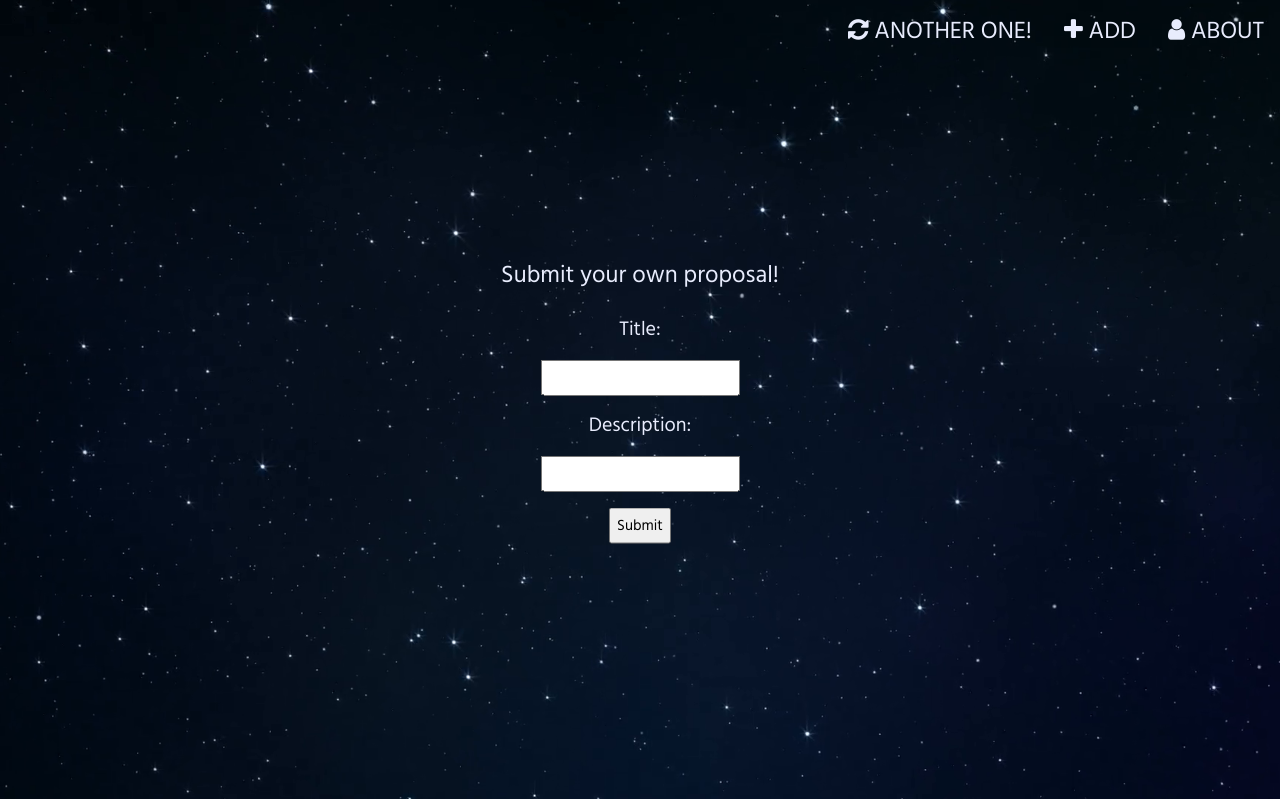
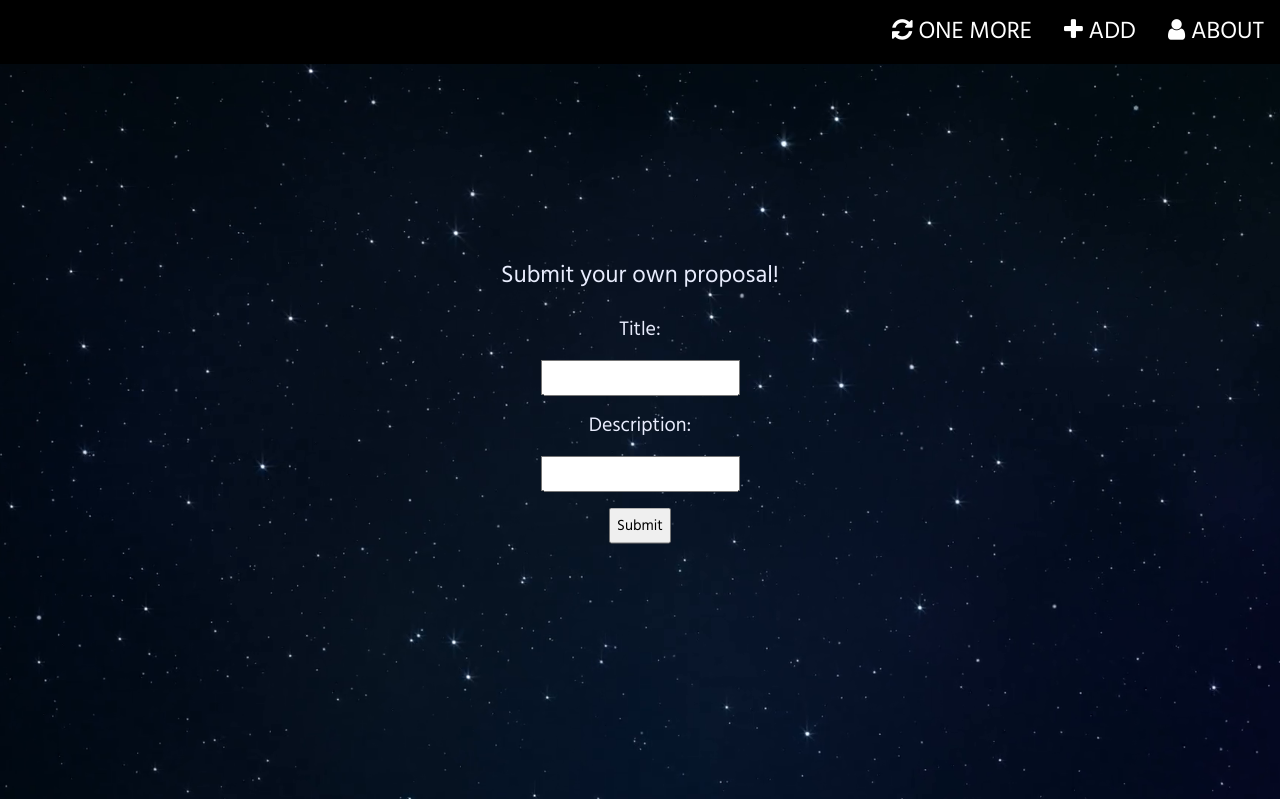
Before and after one commit to naslundx/nomansguy, a Flask app: page /add in a window 1280 px wide. Shown: the top 799 px of the page. Run offline with Flask 2, Linux system fonts and the light colour scheme.

Commit message:
Menu on about

```diff
--- a/static/puns.txt
+++ b/static/puns.txt
@@ -25,3 +25,4 @@ Woman cry,Bob Marley's lesser-known song
 Gnome and spy,The short infiltrator
 No man's sigh,The hot new thing all the kids are talking about
 Roman spy,The infiltrator Asterix & Obelix never found
+No tan cry,The girl who failed at the beauty salon
--- a/templates/add.html
+++ b/templates/add.html
@@ -70,11 +70,16 @@ body, html {
 
 <!-- Navbar (sit on top) -->
 <div class="w3-top">
-  <div class="w3-bar" id="myNavbar">
-    <a href="#about" class="w3-bar-item w3-button w3-right w3-xlarge"><i class="fa fa-user"></i> ABOUT</a>
-    <a href="/add" class="w3-bar-item w3-button w3-right w3-xlarge"><i class="fa fa-plus"></i> ADD</a>
-    <a href="/" class="w3-bar-item w3-button w3-right w3-xlarge"><i class="fa fa-refresh"></i> ANOTHER ONE!</a>
-  </div>
+    <div class="w3-bar w3-black w3-hide-small" id="myNavbar">
+      <a href="#about" class="w3-bar-item w3-button w3-right w3-xlarge"><i class="fa fa-user"></i> ABOUT</a>
+      <a href="/add" class="w3-bar-item w3-button w3-right w3-xlarge"><i class="fa fa-plus"></i> ADD</a>
+      <a href="/" class="w3-bar-item w3-button w3-right w3-xlarge"><i class="fa fa-refresh"></i> ONE MORE</a>
+    </div>
+    <div class="w3-bar w3-black w3-hide-medium w3-hide-large" id="myNavbar">
+      <a href="#about" class="w3-bar-item w3-button w3-right w3-large"><i class="fa fa-user"></i> ABOUT</a>
+      <a href="/add" class="w3-bar-item w3-button w3-right w3-large"><i class="fa fa-plus"></i> ADD</a>
+      <a href="/" class="w3-bar-item w3-button w3-right w3-large"><i class="fa fa-refresh"></i> ONE MORE</a>
+    </div>
 </div>
 
 <!-- First Parallax Image with Logo Text -->
```
